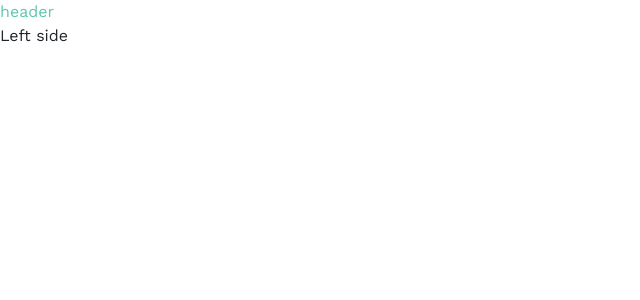
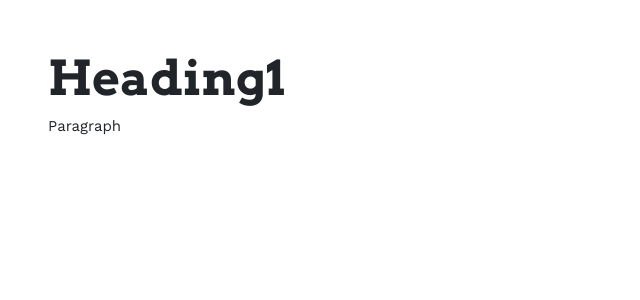
Before and after one commit to dcvela23/mobile-ecommerce-front, a React (Create React App) app: page / in a window 1280 px wide. Shown: the top 300 px of the page, without its empty margins (0-640 px from the left). Built offline with nearby package versions, Linux system fonts and the light colour scheme.

Commit message:
feat: main layout

```diff
--- a/public/index.html
+++ b/public/index.html
@@ -10,34 +10,11 @@
       content="Web site created using create-react-app"
     />
     <link rel="apple-touch-icon" href="%PUBLIC_URL%/logo192.png" />
-    <!--
-      manifest.json provides metadata used when your web app is installed on a
-      user's mobile device or desktop. See https://developers.google.com/web/fundamentals/web-app-manifest/
-    -->
     <link rel="manifest" href="%PUBLIC_URL%/manifest.json" />
-    <!--
-      Notice the use of %PUBLIC_URL% in the tags above.
-      It will be replaced with the URL of the `public` folder during the build.
-      Only files inside the `public` folder can be referenced from the HTML.
-
-      Unlike "/favicon.ico" or "favicon.ico", "%PUBLIC_URL%/favicon.ico" will
-      work correctly both with client-side routing and a non-root public URL.
-      Learn how to configure a non-root public URL by running `npm run build`.
-    -->
-    <title>React App</title>
+    <title>Mobile ecommerce</title>
   </head>
   <body>
     <noscript>You need to enable JavaScript to run this app.</noscript>
     <div id="root"></div>
-    <!--
-      This HTML file is a template.
-      If you open it directly in the browser, you will see an empty page.
-
-      You can add webfonts, meta tags, or analytics to this file.
-      The build step will place the bundled scripts into the <body> tag.
-
-      To begin the development, run `npm start` or `yarn start`.
-      To create a production bundle, use `npm run build` or `yarn build`.
-    -->
   </body>
 </html>
--- a/src/App.js
+++ b/src/App.js
@@ -1,13 +1,13 @@
 const App = () => {
   return (
-    <div className="App">
-      <p className="paragraph-basic color-primary">header</p>
-      <div className="grid">
-        <div className="grid-col-4">
-          <p>Left side</p>
+    <main className="main main-layout">
+      <div className="main-wrapper">
+        <div className="section">
+          <h1 class="mb-2">Heading1</h1>
+          <p class="mb-2">Paragraph</p>
         </div>
       </div>
-    </div>
+    </main>
   );
 };
 
--- /dev/null
+++ b/src/scss/objects/_layout.scss
@@ -0,0 +1,19 @@
+.main {
+  background-color: $color-neutral-gray-2;
+  min-height: 100vh;
+  display: flex;
+
+  .main-wrapper {
+    background-color: $color-app-background;
+    max-width: $wrapper-app-width;
+    max-width: 125rem;
+    margin: 0 auto;
+    box-shadow: rgba(0, 0, 0, 0.1) 0px 10px 50px;
+    width: 100%;
+  }
+
+  .section {
+    height: 100%;
+    padding: 4rem;
+  }
+}
--- a/src/scss/objects/index.scss
+++ b/src/scss/objects/index.scss
@@ -1,2 +1,3 @@
 @import './grid';
-@import './type'
+@import './type';
+@import './layout';
--- a/src/scss/vars/_base.scss
+++ b/src/scss/vars/_base.scss
@@ -1,2 +1,2 @@
-$base-unit: 8px;
+$base-unit: 12px;
 $base-gutter: $base-unit * 3;
--- a/src/scss/vars/_colors.scss
+++ b/src/scss/vars/_colors.scss
@@ -1,6 +1,7 @@
 $color-primary: #5BC8AC;
 $color-secondary: #E6D72A;
 $color-neutral-gray: #6b6768;
+$color-neutral-gray-2: #f9f9f9;
 $color-neutral-black: #242424;
 $color-neutral-white: #ffffff;
 
--- a/src/scss/vars/_type.scss
+++ b/src/scss/vars/_type.scss
@@ -1,20 +1,20 @@
 // headlines
 $headline-font-weight: 300;
-$headline-1-font-size: 7rem;
-$headline-1-line-height: 8rem;
-$headline-2-font-size: 5rem;
-$headline-2-line-height: 6rem;
+$headline-1-font-size: 4rem;
+$headline-1-line-height: 5rem;
+$headline-2-font-size: 2.5rem;
+$headline-2-line-height: 3rem;
 // paragraphs
 $paragraph-font-weight: 400;
-$paragraph-basic-font-size: 2rem;
-$paragraph-basic-line-height: 3rem;
+$paragraph-basic-font-size: 1.25rem;
+$paragraph-basic-line-height: 2rem;
 // link
-$link-font-size: 2rem;
-$link-line-height: 3rem;
+$link-font-size: 1rem;
+$link-line-height: 2rem;
 $link-line-text-decoration: none;
 // label
-$label-font-size-lg: 1.5rem;
-$label-line-height-lg: 2rem;
+$label-font-size-lg: .75rem;
+$label-line-height-lg: 1rem;
 // base
 $font-color-base: $color-neutral-gray;
 $font-size-base: $paragraph-basic-font-size;
```
